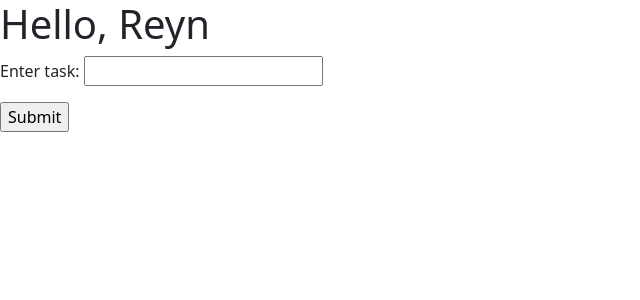
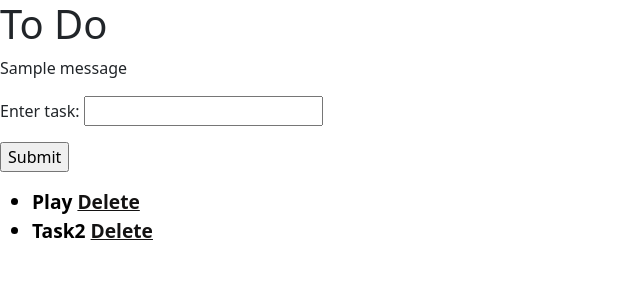
Before and after one commit to rae1102/Portfolio-DSA, a Flask app: page / in a window 1280 px wide. Shown: the top 300 px of the page, without its empty margins (0-640 px from the left). Run offline with Flask 3, Linux system fonts and the light colour scheme; data comes from the database, SQL or seed files in the repository; both versions use the stored data as it was after the commit; one stand-in notice (Sample message) is shown; some libraries are stand-ins or nearby versions.

Commit message:
Finished

```diff
--- a/Personal Projects/ToDo/app.py
+++ b/Personal Projects/ToDo/app.py
@@ -1,4 +1,4 @@
-from flask import Flask, request, render_template, redirect, url_for
+from flask import Flask, request, render_template, redirect, url_for, flash
 from flask_sqlalchemy import SQLAlchemy
 
 app = Flask(__name__)
@@ -13,20 +13,28 @@ class Task(db.Model):
     id = db.Column(db.Integer, primary_key = True)
     content = db.Column(db.String(200) , nullable = False)
 
-tasks = []
+app.secret_key = "reyn"
 
 @app.route("/", methods =["GET", "POST"])
 def home():
     if request.method == "POST":
         task = request.form.get("task")
-        tasks.append(task)
+        if task.strip() == "":
+            flash("Please type in a task!")
+            return redirect(url_for("home"))
+        new_task = Task(content=task)
+        db.session.add(new_task)
+        db.session.commit()
         return redirect(url_for("home"))
     else:
-        return render_template("index.html", tasks=tasks)
+        all_tasks = Task.query.all()
+        return render_template("index.html", tasks=all_tasks)
 
 @app.route("/delete/<int:index>", methods = ["GET", "POST"])
 def delete(index):
-    tasks.pop(index)
+    selected_task = Task.query.get(index)
+    db.session.delete(selected_task)
+    db.session.commit()
     return redirect(url_for("home"))
 
 
--- a/Personal Projects/ToDo/templates/index.html
+++ b/Personal Projects/ToDo/templates/index.html
@@ -2,7 +2,13 @@
 {% block title %}Home Page {% endblock %}
 
 {% block content %}
-<h1>Hello, Reyn</h1>
+<h1>To Do</h1>
+
+{% for message in get_flashed_messages() %}
+<p>{{message}}</p>
+{% endfor %}
+
+
 
 <form method="post">
     <p>Enter task: <input type="text" name="task"></p>
@@ -12,7 +18,7 @@
 <ul>
 {% for task in tasks %}
 
-    <li class="task-item">{{ task }} <a class="delete-link" href="{{url_for('delete', index = loop.index0)}}">Delete</a></li>
+    <li class="task-item">{{ task.content }} <a class="delete-link" href="{{url_for('delete', index = task.id)}}">Delete</a></li>
 
 {% endfor %}
 </ul>
```
Also changed, not shown: Personal Projects/ToDo/instance/tasks.db.
